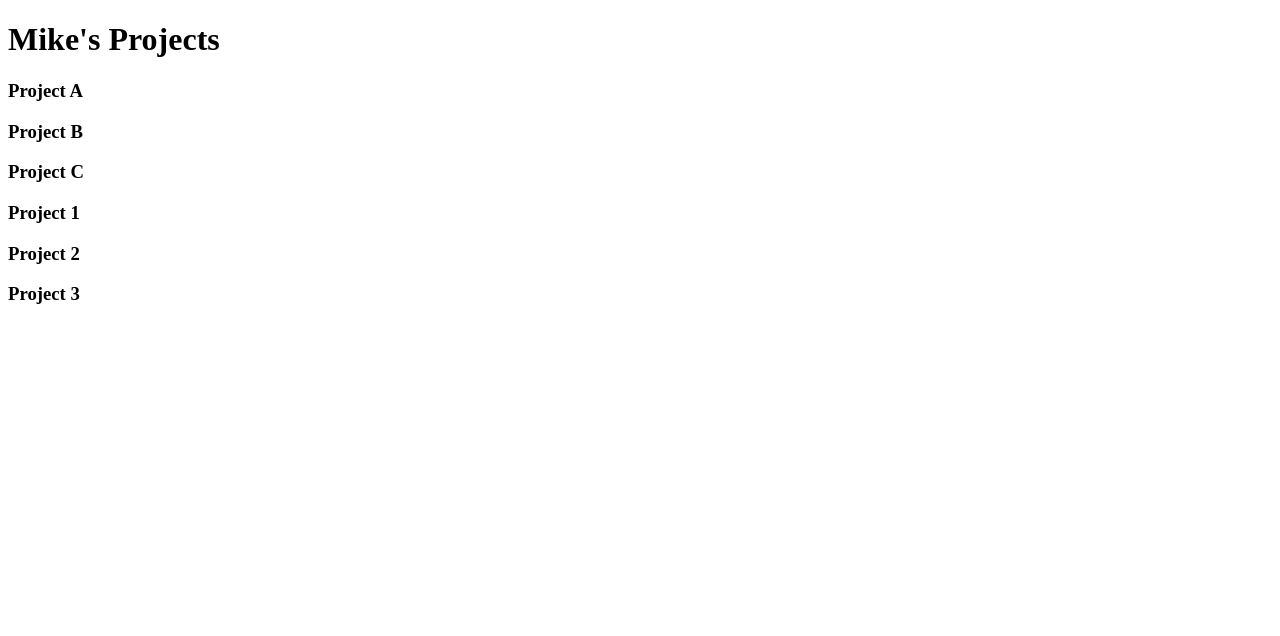
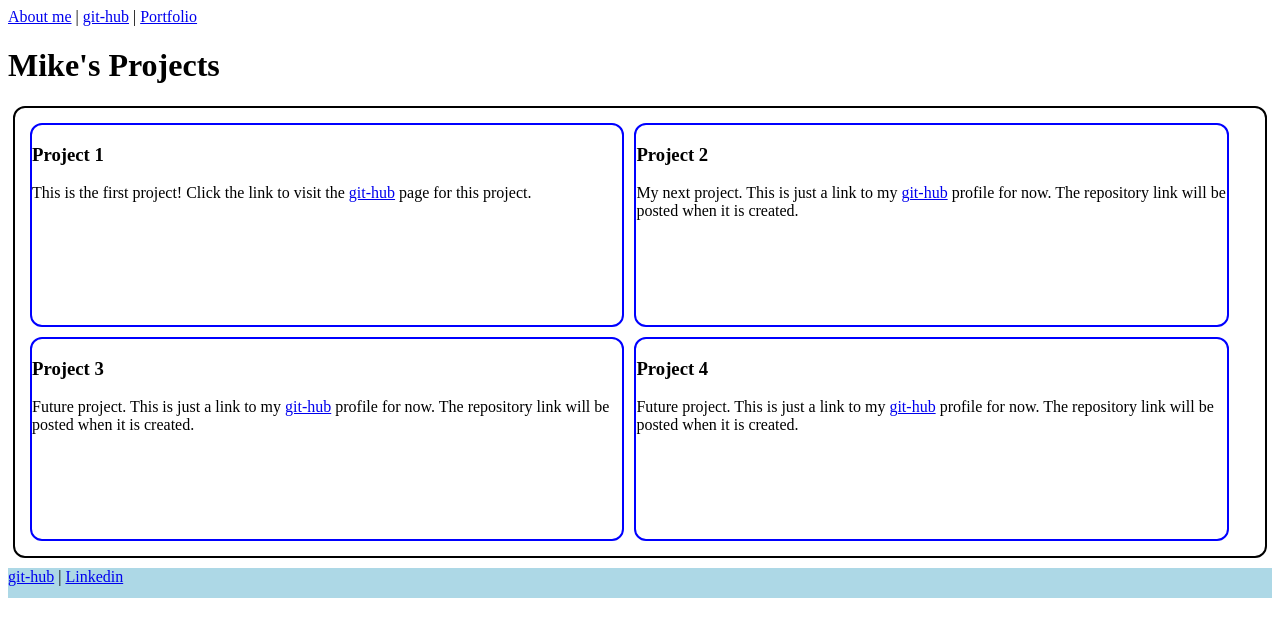
Before and after one commit to Oceanriderrr/portfolio-project, a plain HTML site: page index.html in a window 1280 px wide. Drawn offline with Linux system fonts and the light colour scheme.

Commit message:
started portfolio project

```diff
--- a/css/style.css
+++ b/css/style.css
@@ -0,0 +1,31 @@
+.projectsArea {
+    padding: 10px;
+    margin: 10px 5px 10px 5px;
+    border: 2px solid black;
+    border-radius: 12px;
+
+}
+
+.project {
+    float: left;
+    width: 48%;
+    border: 2px solid blue;
+    margin: 5px;
+    height: 200px;
+    border-radius: 12px;
+}
+footer {
+    height:30px;
+    width: 100%;
+    margin: 0;
+    background-color: lightblue;
+    /* position: fixed; */
+    bottom: 0;
+    font: 28px;
+}
+
+.clearfix::after {
+    content:"";
+    display:block;
+    clear: both;
+}
--- a/index.html
+++ b/index.html
@@ -5,29 +5,42 @@
     <meta http-equiv="X-UA-Compatible" content="IE=edge">
     <meta name="viewport" content="width=device-width, initial-scale=1.0">
     <title>Profile Page</title>
+    <link rel="stylesheet" href="css/style.css">
 </head>
 <body>
-    <header>
+    <nav>
+        <a href="aboutme.html">About me</a>
+        |
+        <a href="https://github.com/Oceanriderrr">git-hub</a>
+        |
+        <a href="index.html">Portfolio</a>
+    </nav>
+
         <h1>Mike's Projects</h1>
-    </header>
-    <div class =>
-        <h3>Project A</h3>
-    </div>
-    <div>
-        <h3>Project B</h3>
-    </div>
-    <div>
-        <h3>Project C</h3>
-    </div>
-    <div>
-        <h3>Project 1</h3>
-    </div>
-    <div>
-        <h3>Project 2</h3>
-    </div>
-    <div>
-        <h3>Project 3</h3>
+
+    <div class="projectsArea clearfix">
+        <div class="project p1">
+            <h3 class="">Project 1</h3>
+            <p>This is the first project! Click the link to visit the <a href="https://github.com/Oceanriderrr/portfolio-project">git-hub</a> page for this project.</p>
+        </div>
+        <div class="project p2">
+            <h3>Project 2</h3>
+            <p>My next project. This is just a link to my <a href="https://github.com/Oceanriderrr">git-hub</a> profile for now. The repository link will be posted when it is created.</p>
+        </div>
+        <div class="project p3">
+            <h3>Project 3</h3>
+            <p>Future project. This is just a link to my <a href="https://github.com/Oceanriderrr">git-hub</a> profile for now. The repository link will be posted when it is created.</p>
+        </div>
+        <div class="project p4">
+            <h3>Project 4</h3>
+            <p>Future project. This is just a link to my <a href="https://github.com/Oceanriderrr">git-hub</a> profile for now. The repository link will be posted when it is created.</p>
+        </div>
     </div>
 
+    <footer>
+        <a href="https://github.com/Oceanriderrr">git-hub</a>
+        |
+        <a href="https://www.linkedin.com/in/michael-allen-9b2b13134/">Linkedin</a>
+    </footer>
 </body>
 </html>
```
Also changed, not shown: aboutme.html (+1 -0 lines).
